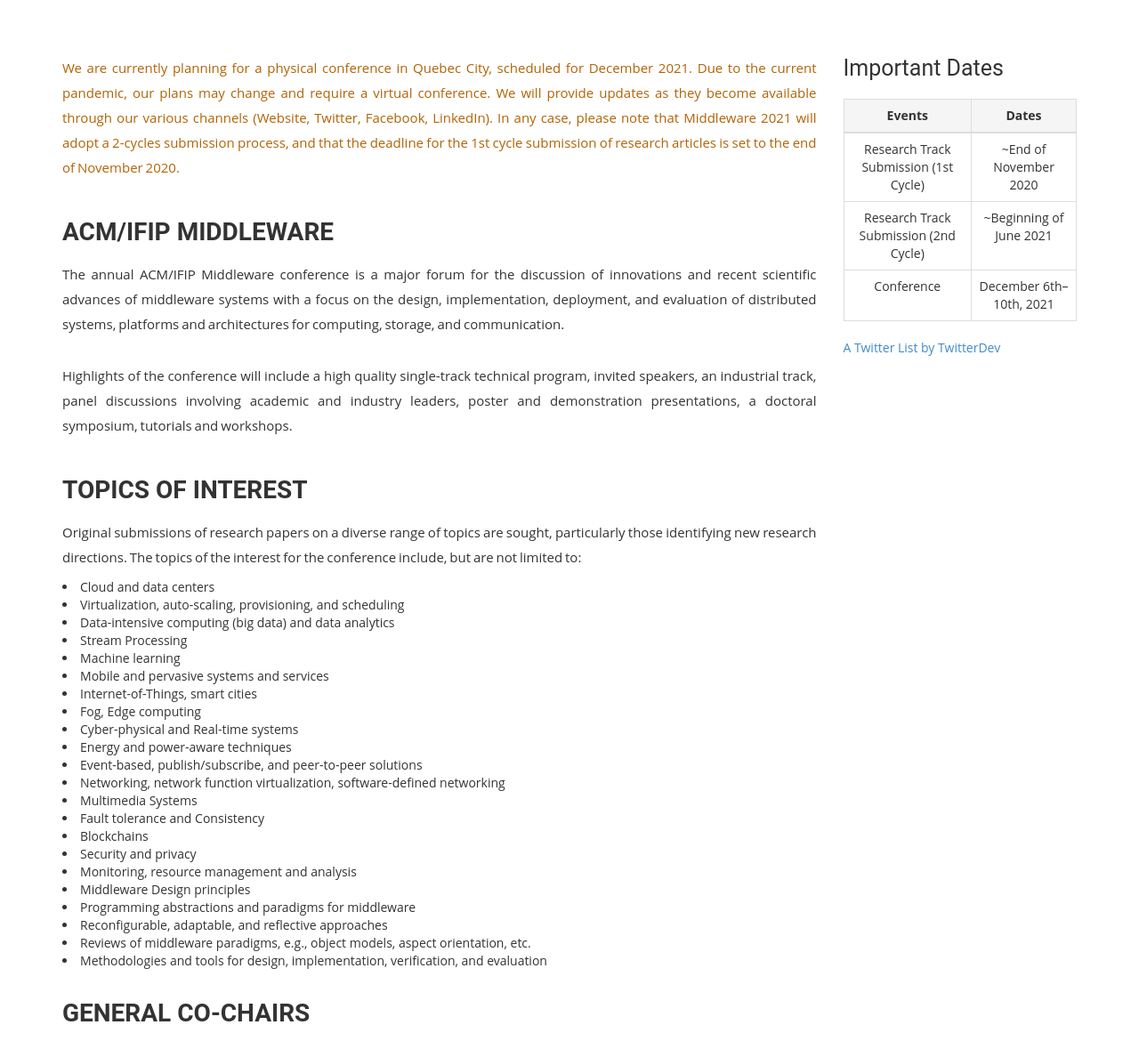
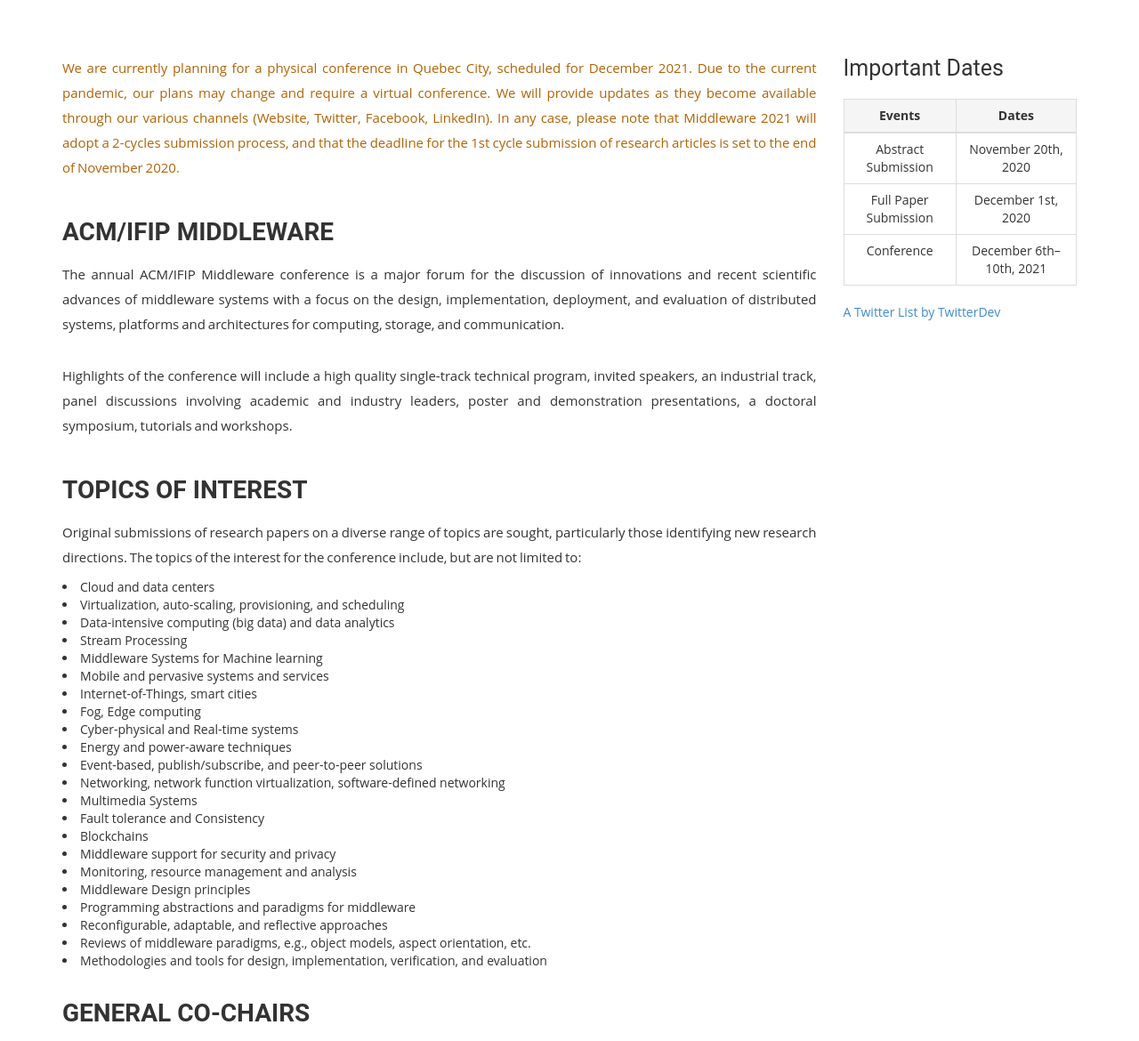
Before and after one commit to midtestsite/midtestsite.github.io, a plain HTML site: page 7f14d641eb7b0b9d151022675c05807cfe65367e/index.html in a window 1280 px wide. Shown: the part 947-2117 px from the top of the page at 89% size. Drawn offline with Linux system fonts and the light colour scheme.

Commit message:
topics of interest modified, Important dates updates

```diff
--- a/7f14d641eb7b0b9d151022675c05807cfe65367e/index.html
+++ b/7f14d641eb7b0b9d151022675c05807cfe65367e/index.html
@@ -258,7 +258,7 @@ $(document).ready(function(){
 
               <li>Stream Processing</li>
 
-              <li>Machine learning</li>
+              <li>Middleware Systems for Machine learning</li>
 
               <li>Mobile and pervasive systems and services</li>
 
@@ -280,7 +280,7 @@ $(document).ready(function(){
 
               <li>Blockchains</li>
 
-              <li>Security and privacy</li>
+              <li>Middleware support for security and privacy</li>
 
               <li>Monitoring, resource management and analysis</li>
 
@@ -332,13 +332,13 @@ $(document).ready(function(){
       <tbody>
 
         <tr>
-          <td>Research Track Submission (1st Cycle)</td>
-          <td>~End of November 2020</td>
+          <td>Abstract Submission</td>
+          <td>November 20th, 2020</td>
         </tr>
 
         <tr>
-          <td>Research Track Submission (2nd Cycle)</td>
-          <td>~Beginning of June 2021</td>
+          <td>Full Paper Submission</td>
+          <td>December 1st, 2020</td>
         </tr>
 
         <tr>
```
Also changed, not shown: categories/index.html (+4 -4 lines), organizing-committee/index.html (+4 -4 lines), tags/index.html (+4 -4 lines).
